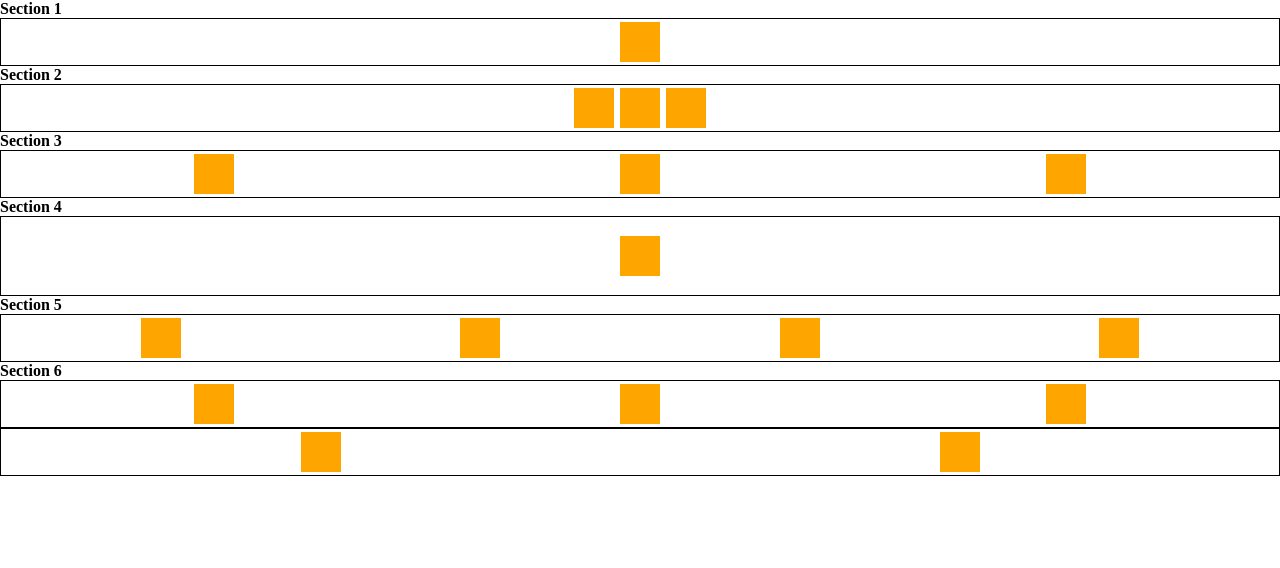
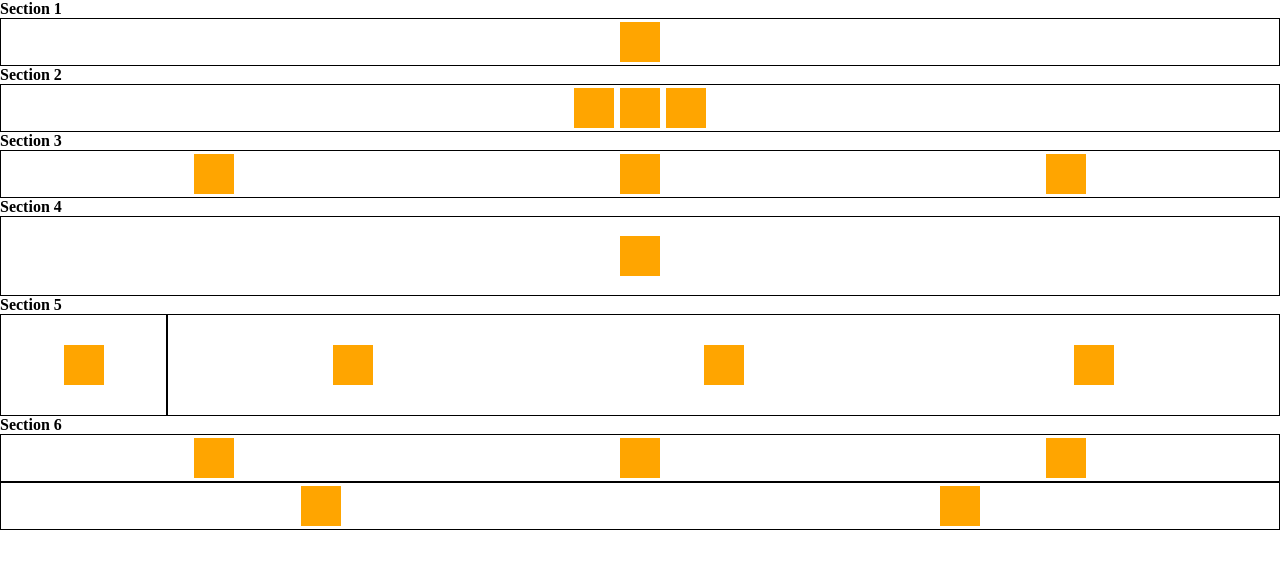
Before and after one commit to Nirowww/Session-6, a plain HTML site: page index.html in a window 1280 px wide. Drawn offline with Linux system fonts and the light colour scheme.

Commit message:
second commit

```diff
--- a/index.html
+++ b/index.html
@@ -38,7 +38,10 @@
     <h1>Section 5</h1>
     <div>
         <section class="fifthContainer">
+            <section class=fifthContainer-left>
             <article id="box"></article>
+            </section>
+        <section class="fifthContainer-right">
             <article id="box"></article>
             <article id="box"></article>
             <article id="box"></article>
--- a/style.css
+++ b/style.css
@@ -45,12 +45,30 @@
     justify-content: center;
 }
 
-.fifthContainer{
+.fifthContainer-right{
     display: flex;
     width: 100%;
     border: 1px solid;
     align-items: center;
     justify-content: space-around;
+}
+
+.fifthContainer{
+    display: flex;
+    align-items: center;
+    justify-content: space-around;
+}
+
+.fifthContainer #box{
+    margin: 30px;
+}
+.fifthContainer-left{
+    display: flex;
+    width: 15%;
+    border: 1px solid;
+    align-items: left;
+    justify-content: center;
+    margin:
 }
 
 .sixthContainer{
```
